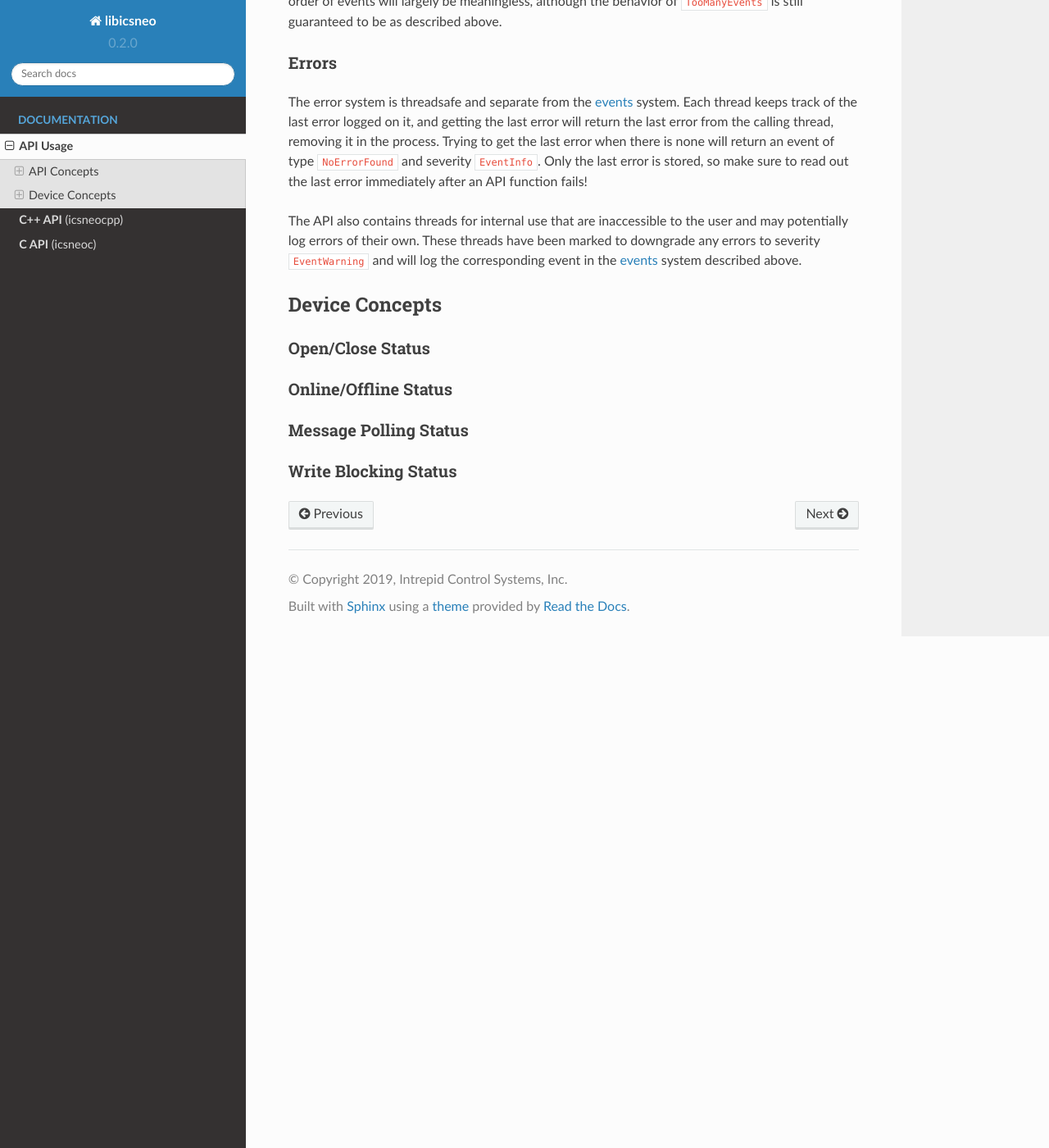
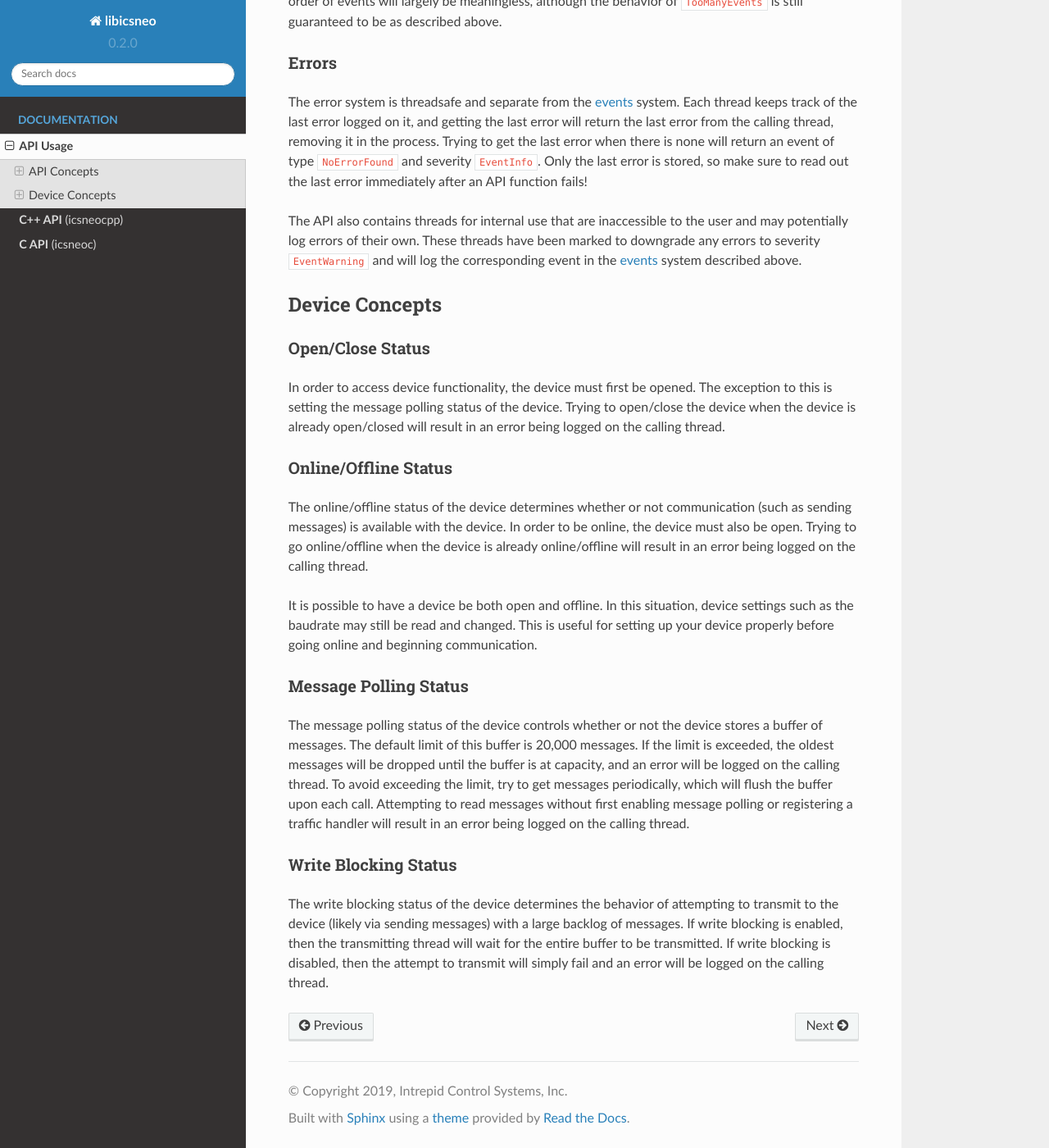
Before and after one commit to intrepidcs/libicsneo, a Sphinx documentation site: the page built from docs/Usage.rst, in a window 1280 px wide and 1400 px high, scrolled down 715 px. Shown: the whole window at 82% size. Built offline with Sphinx 7.4.7 and the Read the Docs theme 2.0.0, drawn with Linux system fonts in a browser that asks for light colours; formulas are drawn with MathJax 3.

Commit message:
Added official documentation for device concepts in usage

```diff
--- a/docs/Usage.rst
+++ b/docs/Usage.rst
@@ -43,11 +43,28 @@ Device Concepts
 Open/Close Status
 ~~~~~~~~~~~~~~~~~~~~~~~
 
+In order to access device functionality, the device must first be opened. The exception to this is setting the message polling status of the device.
+Trying to open/close the device when the device is already open/closed will result in an error being logged on the calling thread.
+
 Online/Offline Status
 ~~~~~~~~~~~~~~~~~~~~~~~
+
+The online/offline status of the device determines whether or not communication (such as sending messages) is available with the device.
+In order to be online, the device must also be open. Trying to go online/offline when the device is already online/offline will result in an error being logged on the calling thread.
+
+It is possible to have a device be both open and offline. In this situation, device settings such as the baudrate may still be read and changed.
+This is useful for setting up your device properly before going online and beginning communication.
 
 Message Polling Status
 ~~~~~~~~~~~~~~~~~~~~~~~
 
+The message polling status of the device controls whether or not the device stores a buffer of messages. The default limit of this buffer is 20,000 messages.
+If the limit is exceeded, the oldest messages will be dropped until the buffer is at capacity, and an error will be logged on the calling thread.
+To avoid exceeding the limit, try to get messages periodically, which will flush the buffer upon each call.
+Attempting to read messages without first enabling message polling or registering a traffic handler will result in an error being logged on the calling thread.
+
 Write Blocking Status
 ~~~~~~~~~~~~~~~~~~~~~~~
+The write blocking status of the device determines the behavior of attempting to transmit to the device (likely via sending messages) with a large backlog of messages.
+If write blocking is enabled, then the transmitting thread will wait for the entire buffer to be transmitted.
+If write blocking is disabled, then the attempt to transmit will simply fail and an error will be logged on the calling thread.
```
